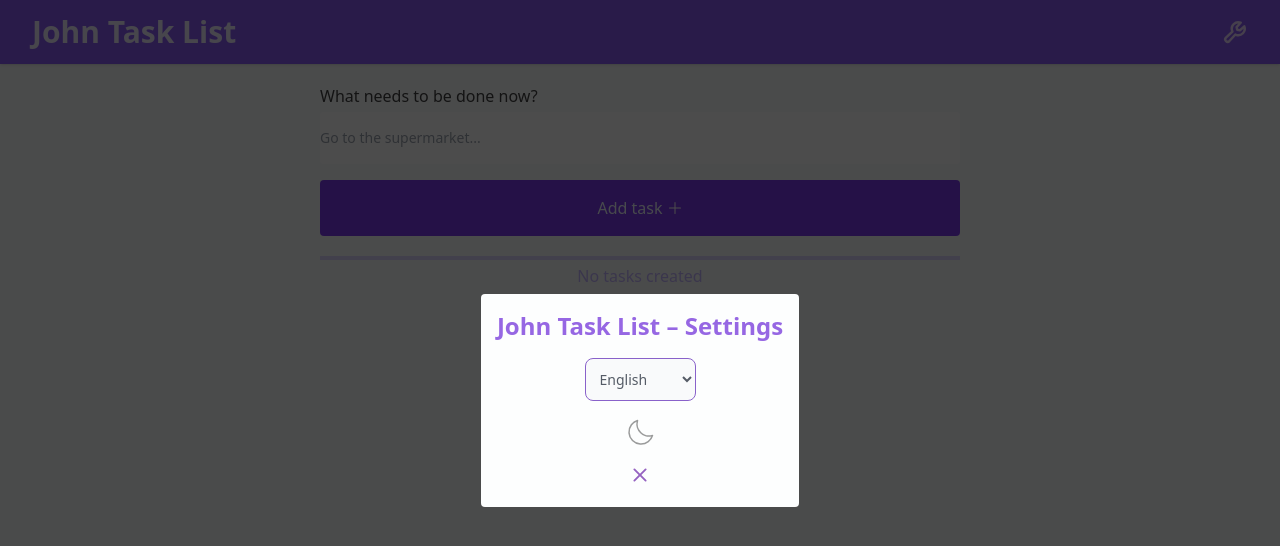
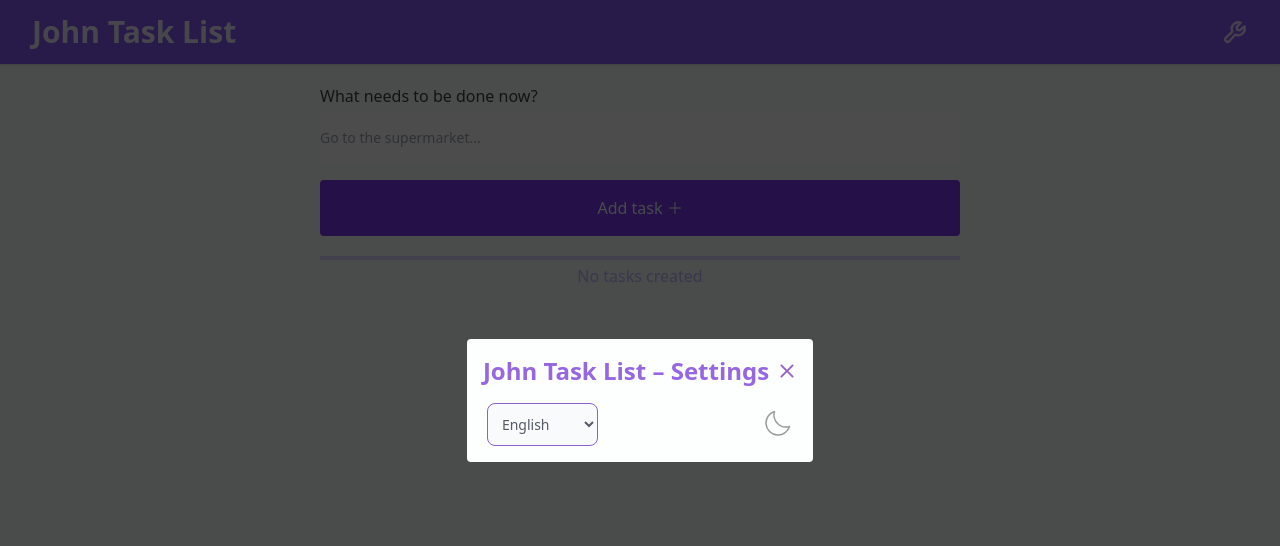
Before and after one commit to LucasAnselmoSilva12345/John-Task-List, a React (Vite) app: page / in a window 1280 px wide. Both pictures are taken after a click on the button "Open modal settings". Shown: the top 546 px of the page. Built offline with nearby package versions, Linux system fonts and the light colour scheme.

Commit message:
Feat: Refactor Modal structure Feat: Modal styles
Signed-off-by: LucasAnselmoSilva12345 <lucasanselmodasilva02@gmail.com>

```diff
--- a/src/components/Header.tsx
+++ b/src/components/Header.tsx
@@ -28,11 +28,12 @@ export function Header() {
           >
             <Wrench size={26} weight="bold" />
           </button>
-          <Modal isOpen={isModalOpen} onClose={() => setIsModalOpen(false)}>
-            <div className="flex flex-col items-center justify-center gap-4">
-              <h1 className="font-semibold text-2xl text-violet-700 dark:text-violet-500">
-                {t('jhlSetting')}
-              </h1>
+          <Modal
+            title={t('jhlSetting')}
+            isOpen={isModalOpen}
+            onClose={() => setIsModalOpen(false)}
+          >
+            <div className="w-full px-1 flex items-center justify-between">
               <LanguageSwitcher />
               <ThemeToggle />
             </div>
--- a/src/components/Modal.tsx
+++ b/src/components/Modal.tsx
@@ -5,17 +5,21 @@ interface ModalProps {
   isOpen: boolean;
   onClose: () => void;
   children: ReactNode;
+  title: string;
 }
 
-export function Modal({ isOpen, onClose, children }: ModalProps) {
+export function Modal({ isOpen, onClose, children, title }: ModalProps) {
   if (!isOpen) {
     return null;
   }
 
   return (
     <div className="fixed top-0 left-0 w-full h-full bg-black opacity-70 flex items-center justify-center">
-      <div className="p-4 text-center bg-white rounded shadow-lg space-y-4">
-        {children}
+      <div className="p-4 text-end bg-white rounded shadow-lg space-y-4">
+        <div className="w-full flex items-center justify-between gap-2">
+          <h1 className="font-semibold text-2xl text-violet-700 dark:text-violet-500">
+            {title}
+          </h1>
           <button
             className=" text-purple-800 transition-all duration-200 hover:opacity-50 cursor-pointer"
             onClick={onClose}
@@ -26,6 +30,8 @@ export function Modal({ isOpen, onClose, children }: ModalProps) {
             <X weight="bold" fontSize={20} />
           </button>
         </div>
+        {children}
+      </div>
     </div>
   );
 }
```
Lines whose indentation alone changed are shown as unchanged.
